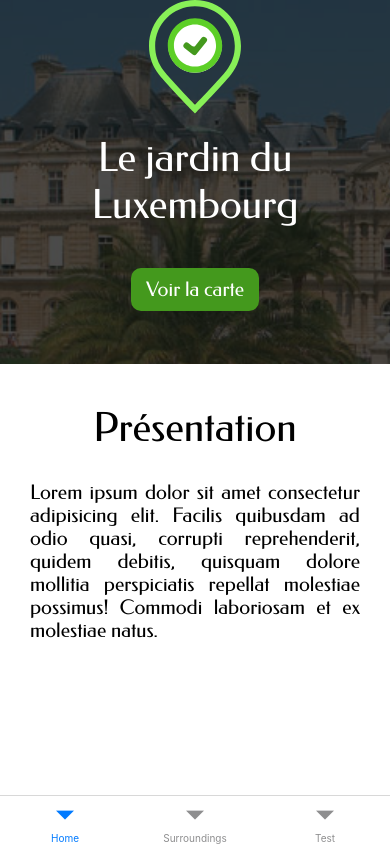
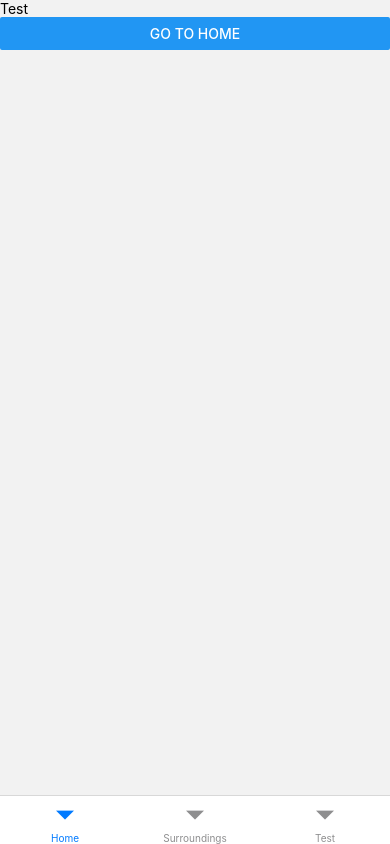
Before and after one commit to Marin2705/Jardin-ReactNative, a React Native app: screen /Test3 in a window 390 px wide. Built offline with nearby package versions, Linux system fonts and the light colour scheme.

Commit message:
feat(navigation): go to map from home

```diff
--- a/component/Home.js
+++ b/component/Home.js
@@ -9,16 +9,20 @@ import {
   Button,
 } from 'react-native'
 import { useState, useEffect } from 'react'
+import { NavigationContainer } from '@react-navigation/native'
 import bgImage from '../assets/home.jpg'
 import HomePointer from '../assets/HomePointer'
 import ScrollArrow from '../assets/ScrollArrow'
+import { createNativeStackNavigator } from '@react-navigation/native-stack'
+import Test from './Test'
 
+const Stack = createNativeStackNavigator()
 const window = Dimensions.get('window')
 const screen = Dimensions.get('screen')
 const vw = Dimensions.get('window').width
 const vh = Dimensions.get('window').height
 
-function Home({ navigation }) {
+function HomeMain({ navigation }) {
   const [dimensions, setDimensions] = useState({ window, screen })
 
   useEffect(() => {
@@ -39,7 +43,7 @@ function Home({ navigation }) {
             <HomePointer style={styles.homePointer} />
             <Text style={styles.text}>Le jardin du Luxembourg</Text>
             <Pressable
-              onPress={() => navigation.navigate('Test', { name: 'Test' })}
+              onPress={() => navigation.navigate('Test3', { name: 'Test' })}
               style={styles.Pressable}
             >
               <Text style={styles.PressableText}>Voir la carte</Text>
@@ -57,6 +61,33 @@ function Home({ navigation }) {
           </Text>
         </View>
       </ScrollView>
+    </>
+  )
+}
+
+function Home({ navigation }) {
+  const [dimensions, setDimensions] = useState({ window, screen })
+
+  useEffect(() => {
+    const subscription = Dimensions.addEventListener(
+      'change',
+      ({ window, screen }) => {
+        setDimensions({ window, screen })
+      }
+    )
+    return () => subscription?.remove()
+  })
+
+  return (
+    <>
+      <Stack.Navigator
+        screenOptions={{
+          headerShown: false,
+        }}
+      >
+        <Stack.Screen name="HomeMain" component={HomeMain} />
+        <Stack.Screen name="Test3" component={Test} />
+      </Stack.Navigator>
     </>
   )
 }
--- a/component/Test.js
+++ b/component/Test.js
@@ -6,7 +6,7 @@ function Test({ navigation }) {
       <Text>Test</Text>
       <Button
         title="Go to Home"
-        onPress={() => navigation.navigate('Home', { name: 'Home' })}
+        onPress={() => navigation.navigate('HomeMain', { name: 'HomeMain' })}
       />
     </>
   )
--- a/package.json
+++ b/package.json
@@ -12,6 +12,7 @@
   "dependencies": {
     "@react-navigation/bottom-tabs": "^6.2.0",
     "@react-navigation/native": "^6.0.8",
+    "@react-navigation/native-stack": "^6.5.0",
     "expo": "~44.0.0",
     "expo-app-loading": "^1.3.0",
     "expo-font": "^10.0.5",
```
Also changed, not shown: 2 other files (tests, documents, lock files or other folders).
